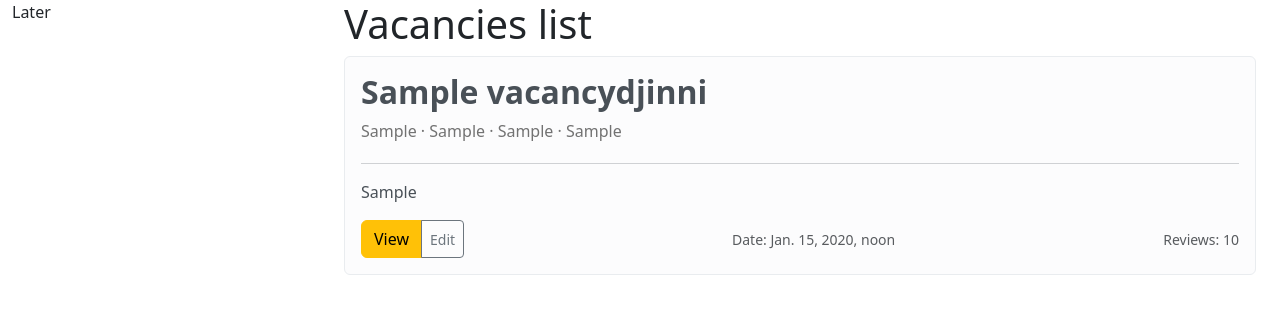
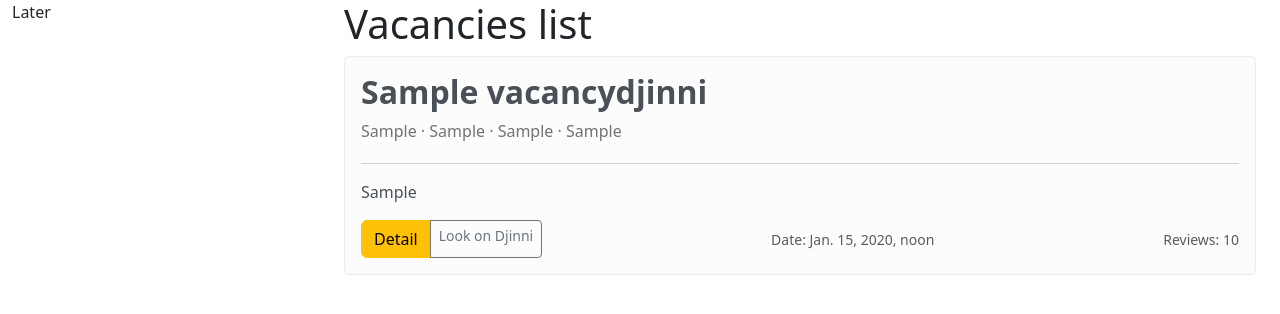
Before and after one commit to bezhevets/django_jobs_monitoring, a Django app: page /djinni/ in a window 1280 px wide. Shown: the top 314 px of the page. Run offline with Django 5.2, Linux system fonts and the light colour scheme; tables that the repository leaves empty hold one stand-in row (values such as "Sample post").

Commit message:
Updated template added button with url vacancy

```diff
--- a/templates/djinni/vacancies.html
+++ b/templates/djinni/vacancies.html
@@ -15,8 +15,8 @@
           <p>{{ content.intro }}</p>
           <div class="d-flex justify-content-between align-items-center">
             <div class="btn-group">
-              <a type="button" class="btn btn-warning" href="#">View</a>
-              <button type="button" class="btn btn-sm btn-outline-secondary">Edit</button>
+              <a type="button" class="btn btn-warning" href="#">Detail</a>
+              <a type="button" class="btn btn-sm btn-outline-secondary" href="{{ content.url }}">Look on Djinni</a>
             </div>
             <small class="text-body-secondary">Date: {{ content.date }}</small>
             <small class="text-body-secondary">Reviews: {{ content.reviews }}</small>
```
